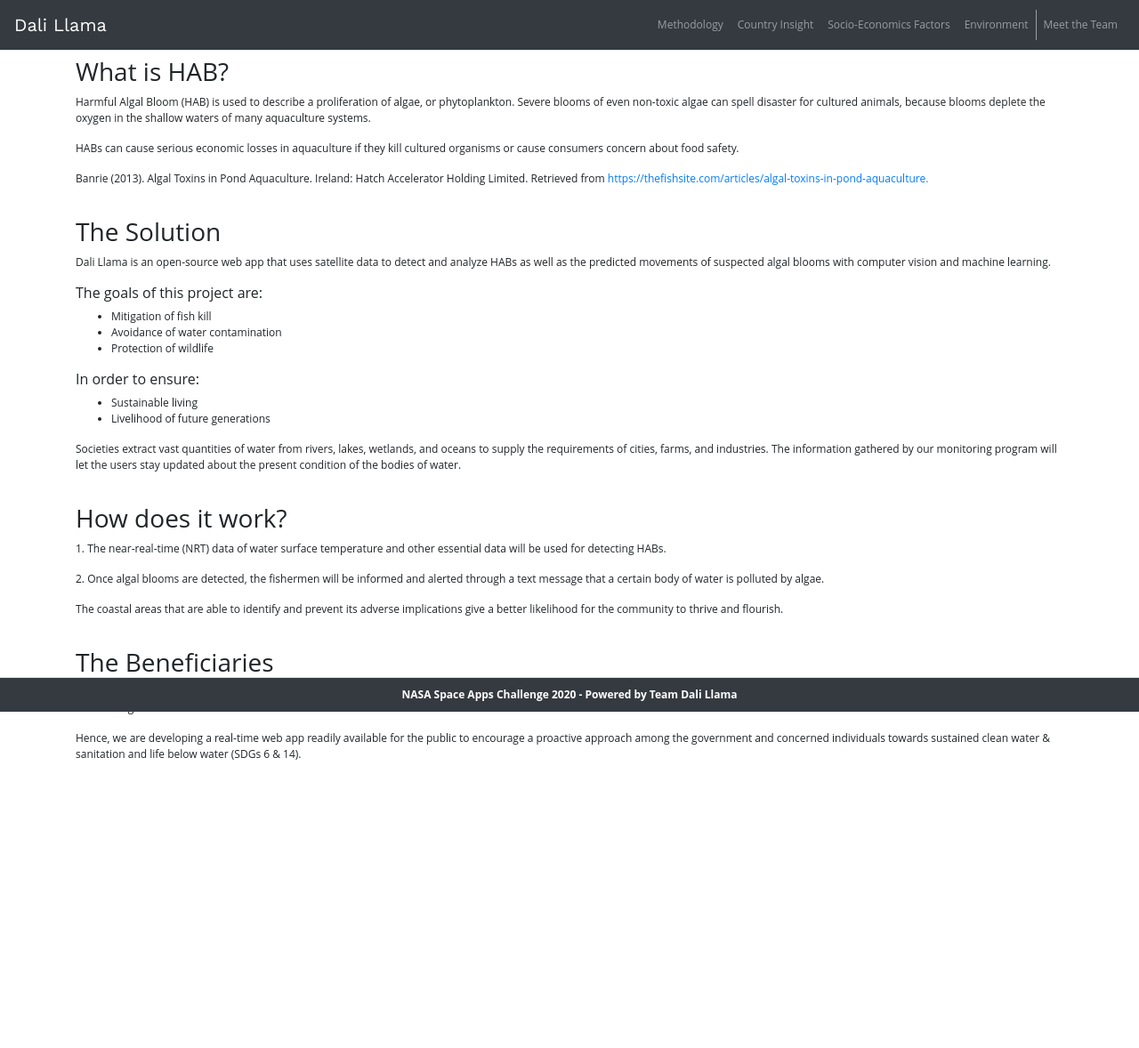
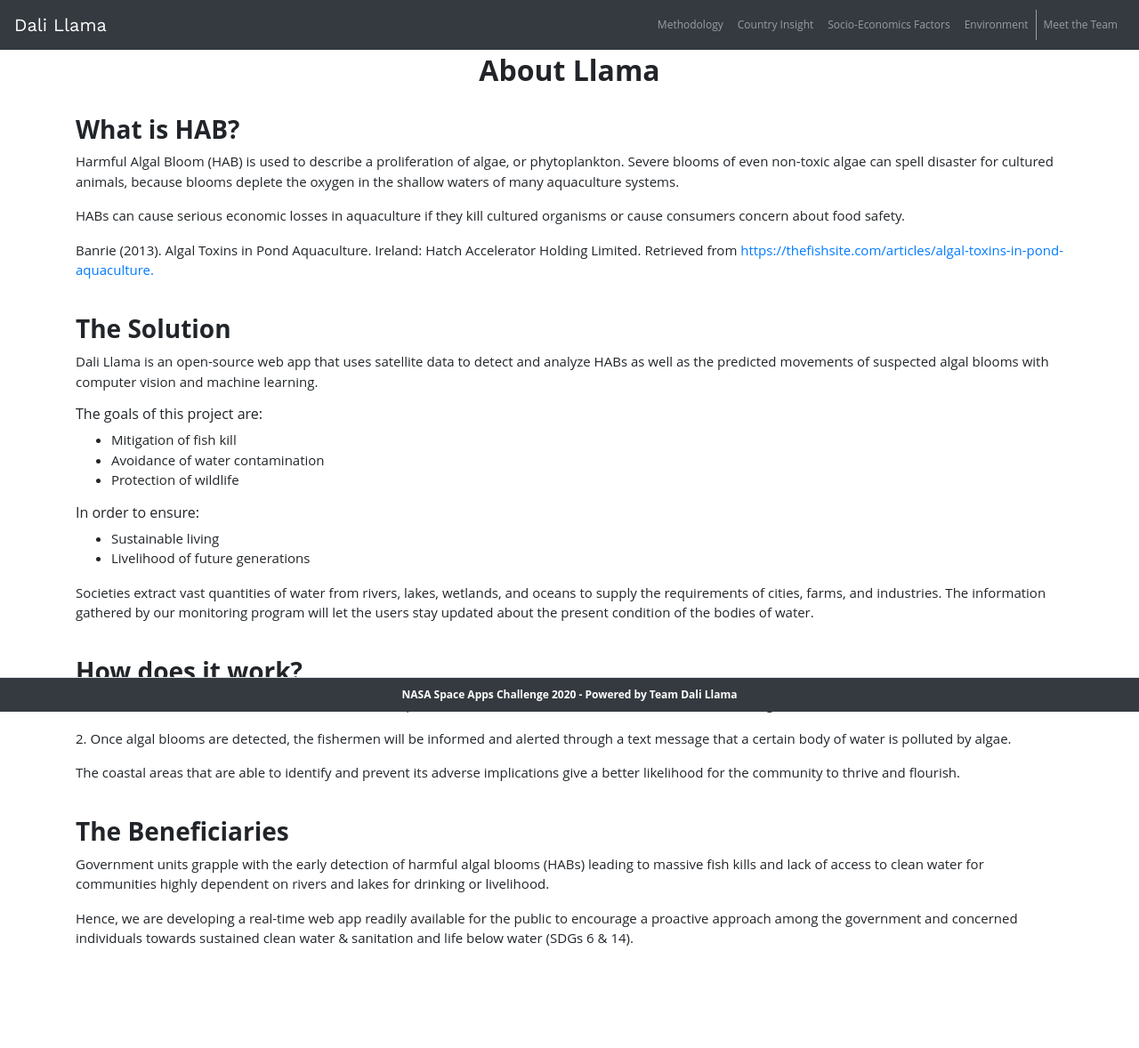
Before and after one commit to rodneymandap/dali-llama, a Flask app: page / in a window 1280 px wide. Shown: the whole page at 89% size. Before the commit the page ends 854 px from the top, so only its background shows below. Run offline with Flask 2, Linux system fonts and the light colour scheme; some libraries are stand-ins or nearby versions.

Commit message:
Add new style to contents

```diff
--- a/static/css/app.css
+++ b/static/css/app.css
@@ -43,6 +43,7 @@
     height: 100%;
     width: 100%;
     margin-top: 50px;
+    margin-bottom: 10px;
 }
 
 footer {
@@ -59,3 +60,34 @@
 .container-fluid {
     padding: 0 !important;
 }
+
+.container {
+    position: relative;
+    padding-bottom: 3rem;
+    min-height: 100%;
+}
+
+.content {
+    margin-top: 60px;
+    padding-bottom: 3rem;
+    font-size: 15px;
+    /* margin-bottom: 50px; */
+}
+div p {
+    word-break: normal;
+    /* font-size: 15px; */
+}
+
+footer {
+    position: absolute;
+    bottom: 0;
+    width: 100%;
+}
+
+h2 {
+    text-align: center;
+}
+
+h2, h3 {
+    font-weight: bold;
+}
```
